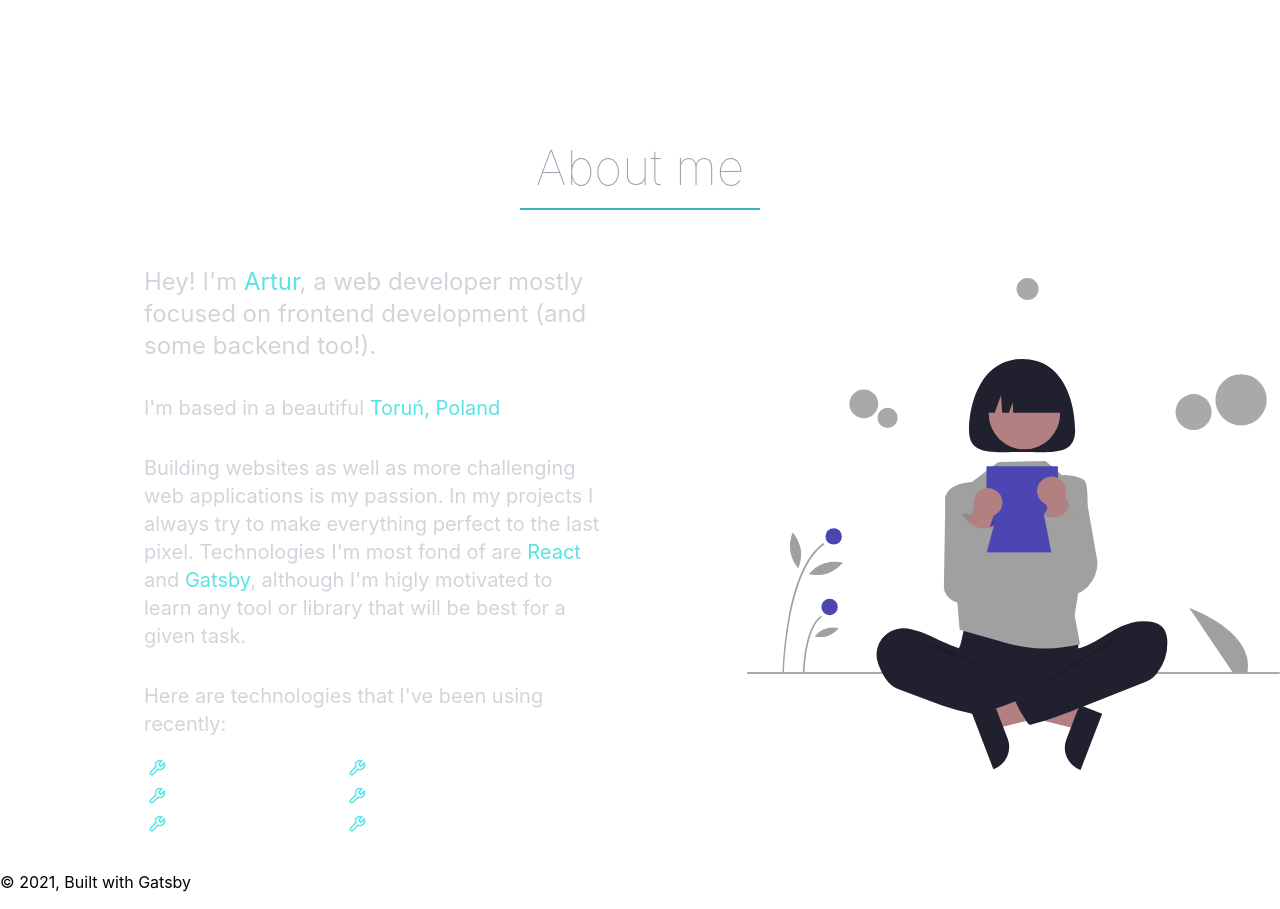
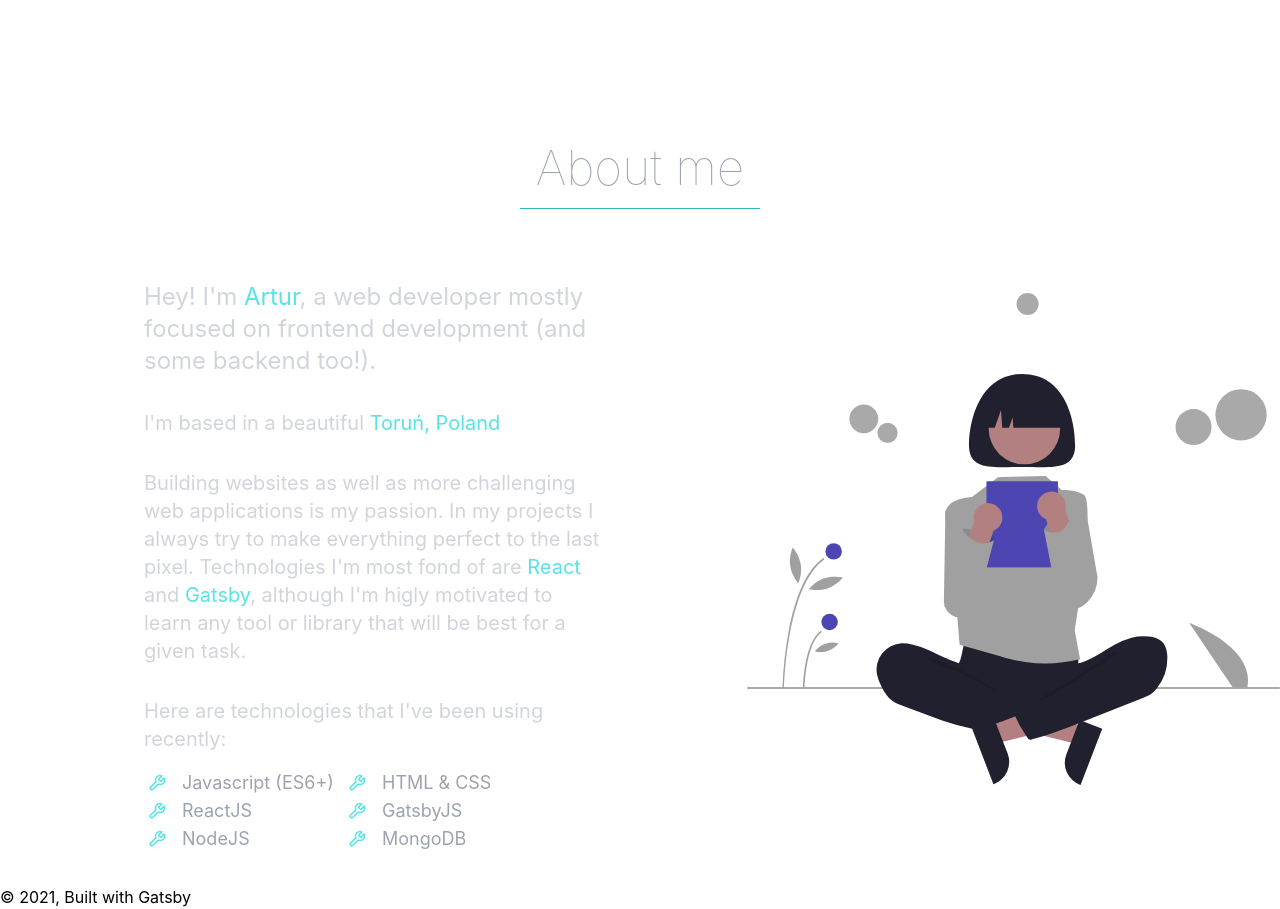
Before and after one commit to arturmolenda/portfolio, a Gatsby site: page / in a window 1280 px wide. Shown: the part 800-1709 px from the top of the page. Built offline with nearby package versions, Linux system fonts and the light colour scheme; Gatsby itself is replaced by a stand-in of ours.

Commit message:
improve header animation

```diff
--- a/src/components/layout.css
+++ b/src/components/layout.css
@@ -11,6 +11,28 @@ body {
   margin: 0 auto;
   max-width: 960px;
 }
+
+@keyframes Header {
+  from {
+    opacity: 0;
+    transform: translateY(-20vh);
+  }
+  to {
+    opacity: 1;
+    transform: translateY(0);
+  }
+}
+
+@keyframes HeaderUnderline {
+  from {
+    transform: translateX(80vw);
+  }
+  to {
+    opacity: 1;
+    transform: translateX(0);
+  }
+}
+
 @keyframes NavbarChild {
   from {
     opacity: 0;
@@ -59,16 +81,6 @@ body {
   animation: Home 500ms ease 500ms forwards;
 }
 
-@keyframes Header {
-  from {
-    opacity: 0;
-    transform: translateY(-20vh);
-  }
-  to {
-    opacity: 1;
-    transform: translateY(0);
-  }
-}
 @keyframes AboutLeft {
   from {
     opacity: 0;
@@ -93,6 +105,18 @@ body {
 .header {
   animation: Header 300ms ease forwards;
 }
+.header::after {
+  opacity: 0;
+  display: block;
+  content: "";
+  height: 1px;
+  margin-top: 16px;
+  width: calc(100% + 32px);
+  background: #39b9bc;
+  position: relative;
+  left: -16px;
+  animation: HeaderUnderline 500ms ease 300ms forwards;
+}
 .about-l {
   animation: AboutLeft 500ms ease forwards;
 }
--- a/src/components/sections/About.js
+++ b/src/components/sections/About.js
@@ -5,13 +5,13 @@ import { FiTool } from "react-icons/fi"
 const About = () => {
   const paragraph = "text-xl text-gray-300 p-4"
   const textTurquoise = "text-turquoise-default"
-  const listItem = "flex items-center text-lg text-white"
+  const listItem = "flex items-center text-lg text-gray-400"
   const ListIcon = <FiTool className="text-turquoise-default mr-4" />
 
   return (
     <div id="about" className="relative">
       <div className="min-h-screen flex flex-col items-start relative container mx-auto">
-        <h2 className="header border-b-2 border-turquoise-dark text-5xl text-gray-400 text-center font-thin mt-32 mx-auto p-4">
+        <h2 className="header text-5xl text-gray-400 text-center font-thin mt-32 mx-auto p-4">
           About me
         </h2>
         <div className="flex flex-col items-center justify-center xl:flex-row">
```
